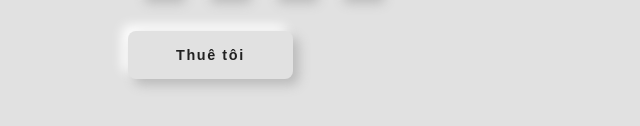
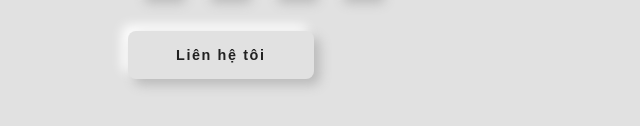
Before and after one commit to dungcodes/dungcodes.github.io, a plain HTML site: page index.html in a window 1280 px wide. Shown: the part 612-738 px from the top of the page, 0-640 px from the left. Drawn offline with nearby package versions, Linux system fonts and the light colour scheme.

Commit message:
first commit

```diff
--- a/index.html
+++ b/index.html
@@ -55,7 +55,7 @@
           </div>
           <button class="btn overlay" id="btn"
             onclick="document.getElementById('contact').scrollIntoView({ behavior: 'smooth' })">
-            <span>Thuê tôi</span>
+            <span>Liên hệ tôi</span>
           </button>
         </div>
       </div>
```
